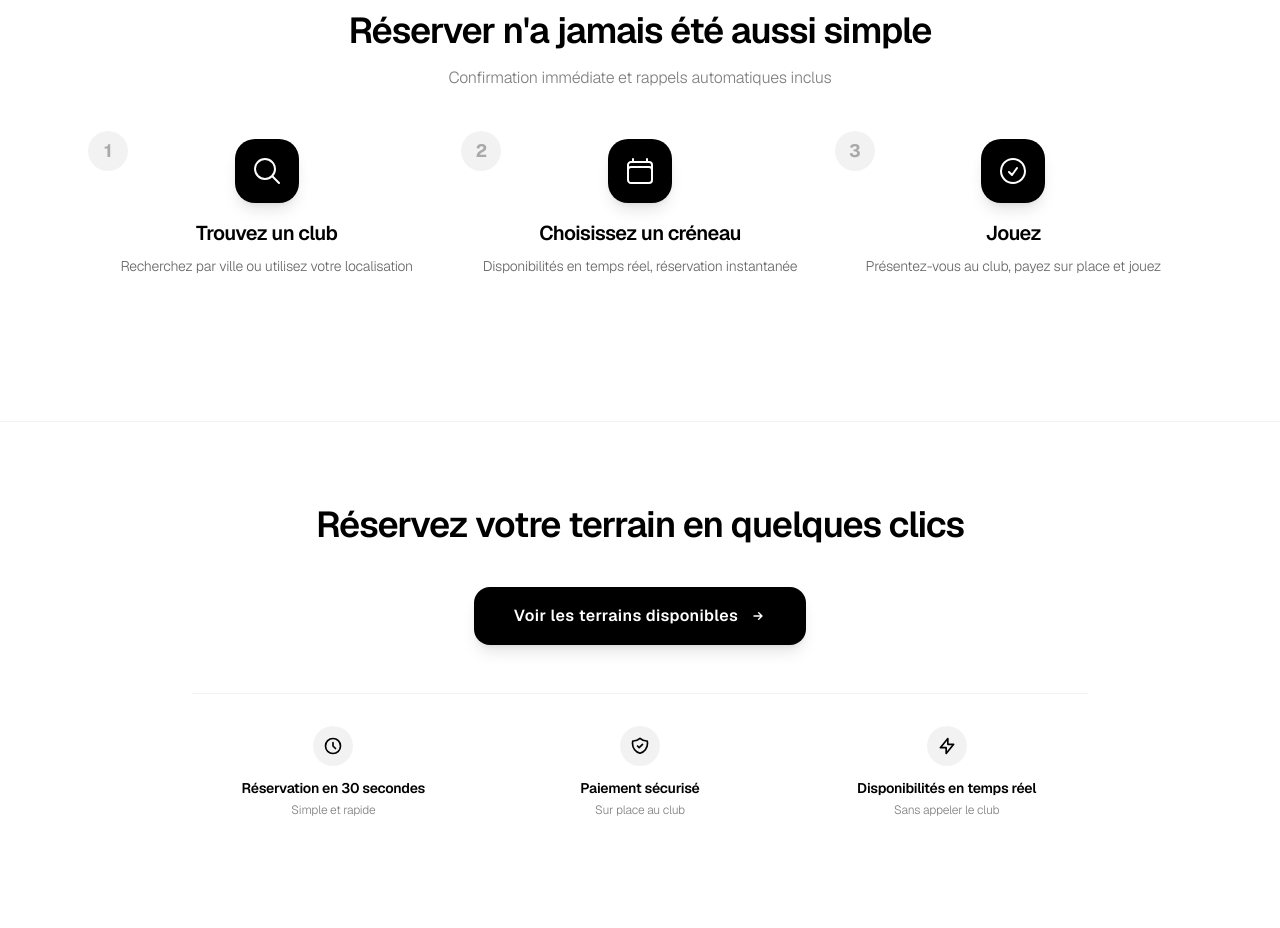
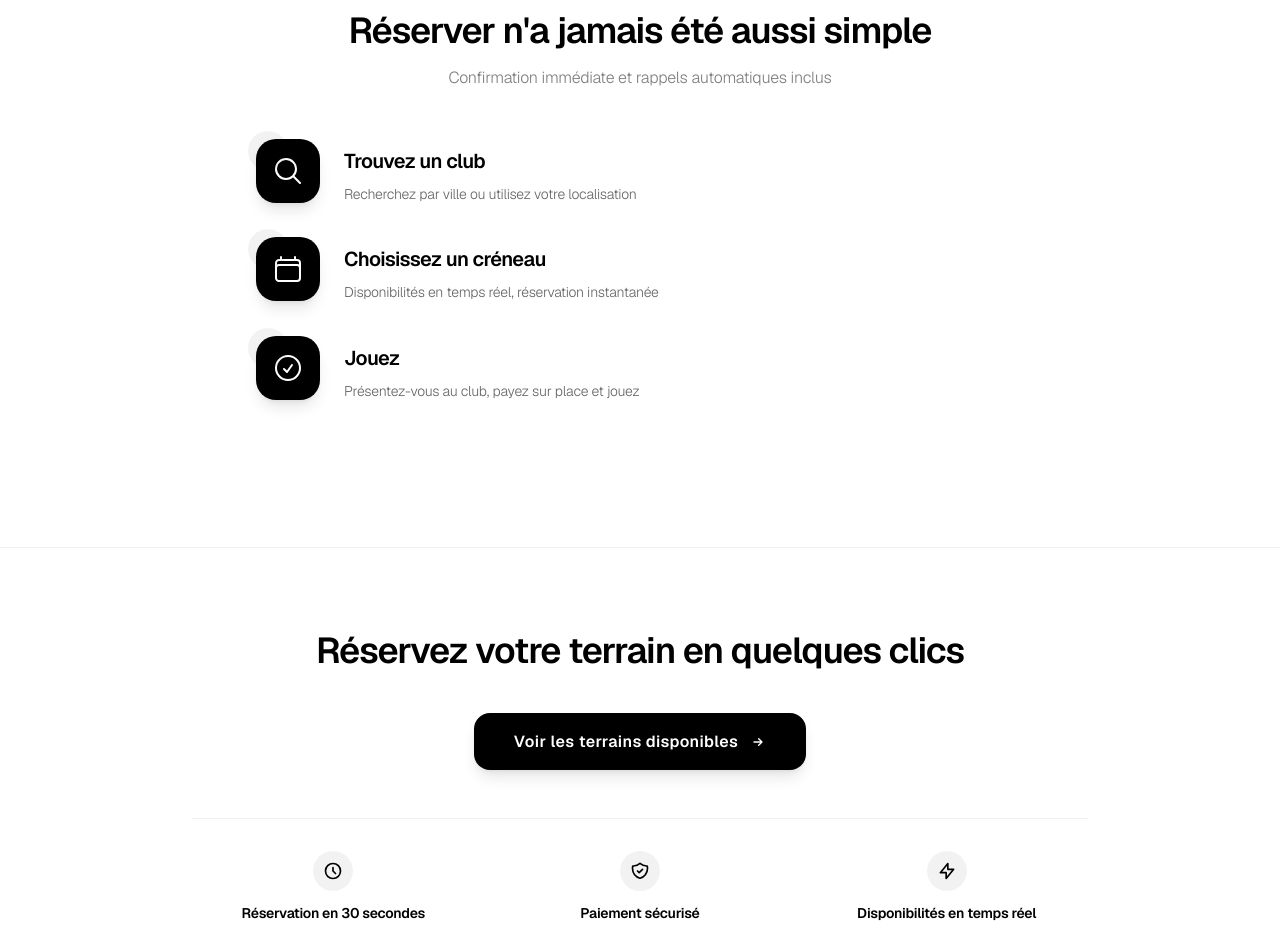
Before and after one commit to mathisenault-pixel/padup, a Next.js app: page /player/accueil in a window 1280 px wide. Shown: the part 1360-2288 px from the top of the page. Built offline with nearby package versions, Linux system fonts and the light colour scheme; no server answers; the database is empty.

Commit message:
update: relance du projet

```diff
--- a/app/player/(authenticated)/accueil/page.tsx
+++ b/app/player/(authenticated)/accueil/page.tsx
@@ -357,8 +357,8 @@ export default function AccueilPage() {
             </p>
           </div>
 
-          {/* 3 étapes horizontales */}
-          <div className="grid grid-cols-1 md:grid-cols-3 gap-8">
+          {/* 3 étapes verticales */}
+          <div className="flex flex-col gap-8 max-w-3xl mx-auto">
             {[
               {
                 number: '1',
@@ -393,17 +393,22 @@ export default function AccueilPage() {
             ].map((step, i) => (
               <div
                 key={i}
-                className="relative text-center"
+                className="flex items-start gap-6"
               >
-                <div className="flex flex-col items-center">
-                  <div className="mb-4 w-16 h-16 rounded-2xl bg-black text-white flex items-center justify-center shadow-lg">
+                {/* Icône + Numéro à gauche */}
+                <div className="relative flex-shrink-0">
+                  <div className="w-16 h-16 rounded-2xl bg-black text-white flex items-center justify-center shadow-lg">
                     {step.icon}
                   </div>
                   <div className="absolute -top-2 -left-2 w-10 h-10 rounded-full bg-black/5 flex items-center justify-center">
                     <span className="text-lg font-bold text-black/30">{step.number}</span>
                   </div>
+                </div>
+
+                {/* Titre + Description à droite */}
+                <div className="flex-1 pt-2">
                   <h3 className="text-xl font-semibold text-black mb-2 tracking-tight">{step.title}</h3>
-                  <p className="text-sm text-black/60 leading-relaxed font-light max-w-xs">{step.description}</p>
+                  <p className="text-sm text-black/60 leading-relaxed font-light">{step.description}</p>
                 </div>
               </div>
             ))}
```
